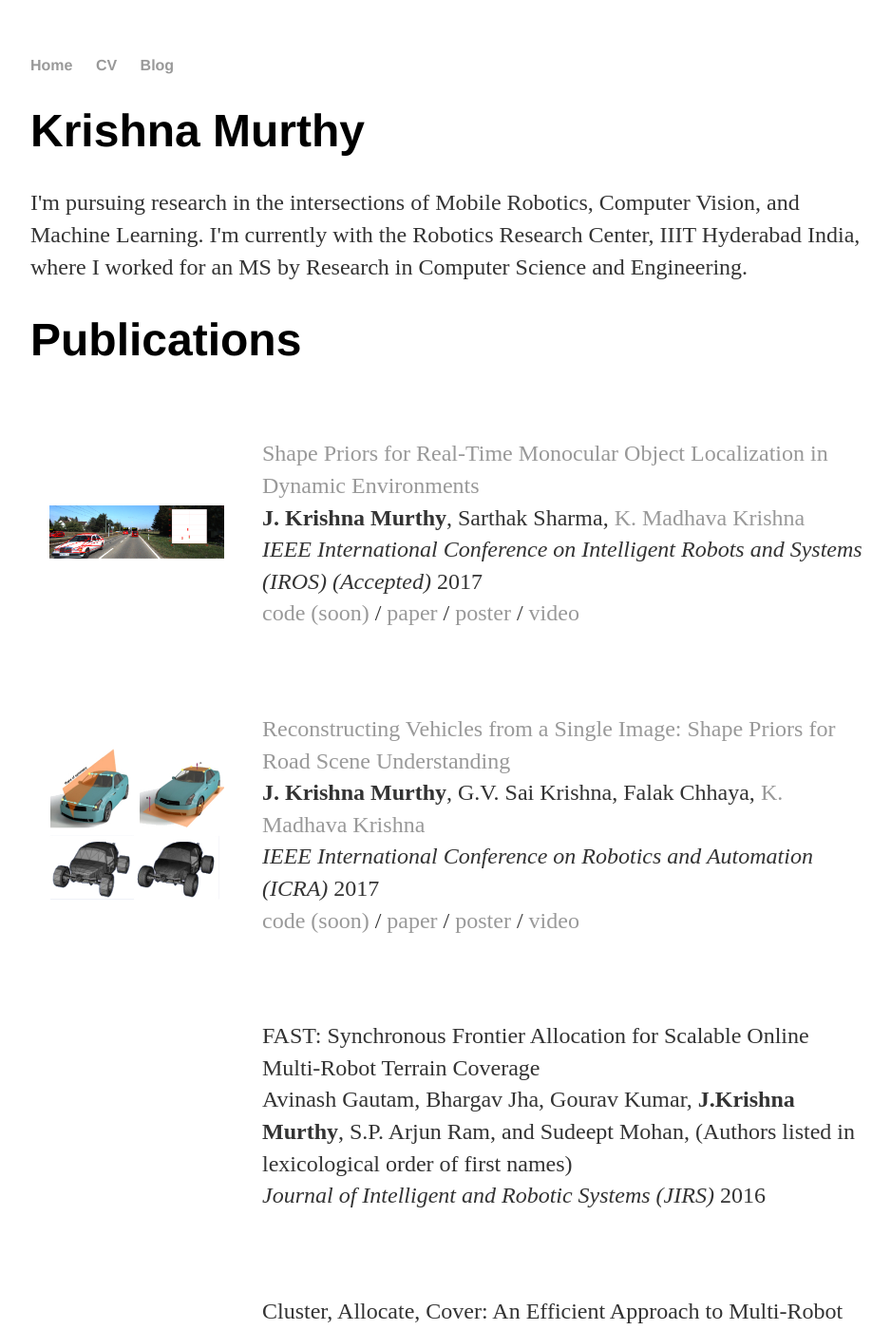
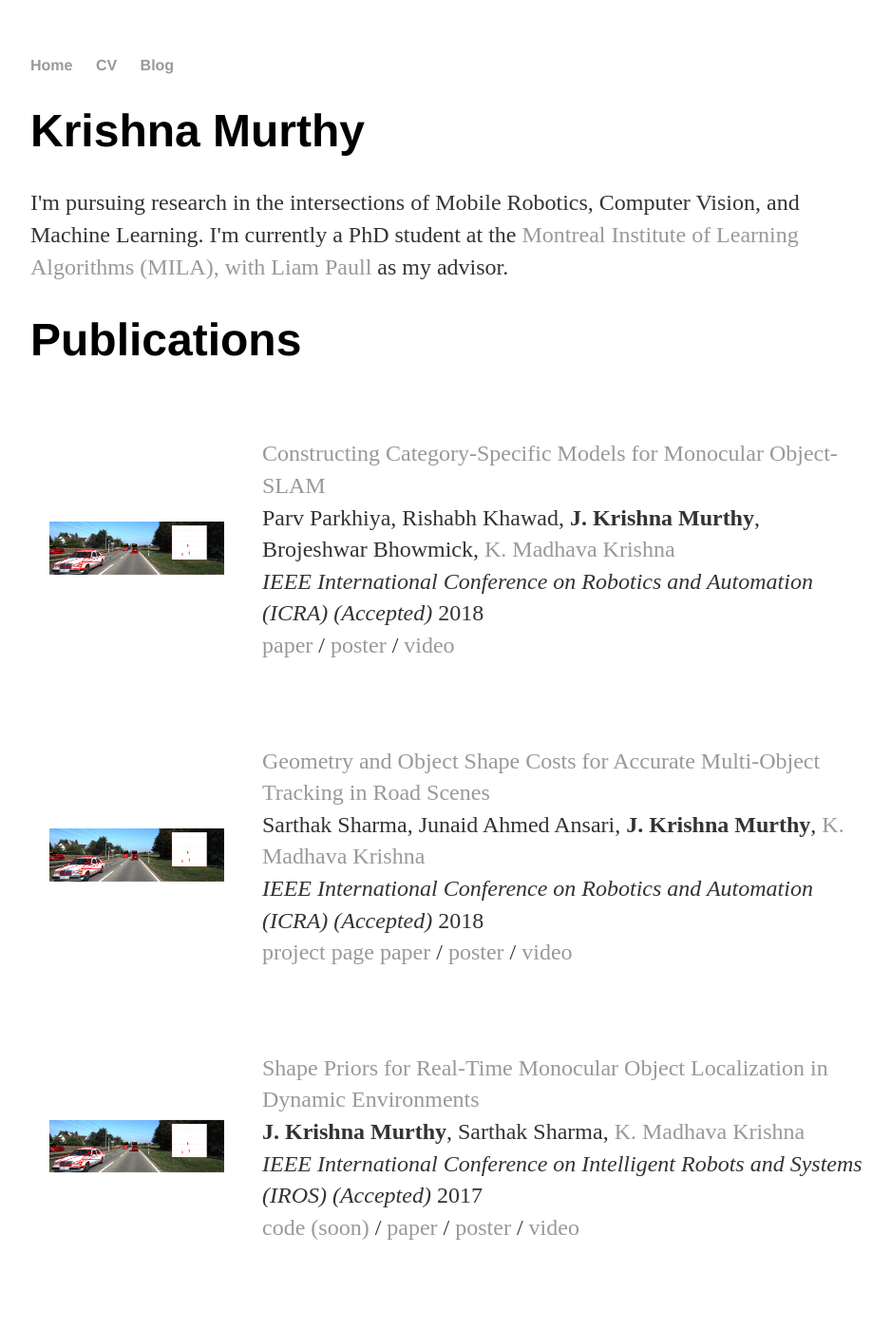
Before and after one commit to manfreddiaz/krrish94.github.io, a Jekyll site: the page built from index.html, in a window 1280 px wide and 1400 px high. Shown: the whole window at 95% size, without its empty margins (160-1098 px from the left). Built offline with Jekyll 4.4.1, drawn with Linux system fonts in a browser that asks for light colours.

Commit message:
ICRA 2018 papers; IIIT -> MILA

```diff
--- a/index.html
+++ b/index.html
@@ -5,7 +5,7 @@ title: Krishna Murthy
 <div class="blurb">
    <h1>Krishna Murthy</h1>
 	<p>I'm pursuing research in the intersections of Mobile Robotics, Computer Vision, and Machine Learning.
-	I'm currently with the Robotics Research Center, IIIT Hyderabad India, where I worked for an MS by Research in Computer Science and Engineering.</p>
+	I'm currently a PhD student at the <a href="https://mila.quebec/en/">Montreal Institute of Learning Algorithms (MILA), with <a href="http://people.csail.mit.edu/lpaull/">Liam Paull</a> as my advisor.</a></p>
 </div>
 
 <div class="body">
@@ -13,6 +13,56 @@ title: Krishna Murthy
 
 	<table width="100%" align="center" border="0" cellspacing="0" cellpadding="20">
             <tbody>
+
+	      <!-- ICRA 2018 (Object SLAM) -->
+              <tr>
+                <td width="25%">
+                  <div class="imgborder">
+                    <img src="./data/2017_iros.png" width="100%" height="100%">
+                  </div>
+                </td>
+                <td valign="top" width="75%">
+                  <p>
+                    <a href="./data/2017_iros_paper.pdf">
+                      <papertitle>Constructing Category-Specific Models for Monocular Object-SLAM</papertitle>
+                    </a>
+                    <br>
+			  Parv Parkhiya, Rishabh Khawad, <strong>J. Krishna Murthy</strong>, Brojeshwar Bhowmick, <a href=http://robotics.iiit.ac.in>K. Madhava Krishna</a>
+                    <br>
+			  <em>IEEE International Conference on Robotics and Automation (ICRA) (Accepted)</em> 2018
+                    <br>
+			  <a href="">paper</a> /
+			  <a href="">poster </a> /
+			  <a href="https://www.youtube.com/watch?v=6gI_FJrTT84&index=1&list=PLeLTo8Fr-14fylgUcb2d38h97iaLtYFFQ">video</a>
+                  </p>
+                </td>
+              </tr>
+
+
+	      <!-- ICRA 2018 (MOT) -->
+              <tr>
+                <td width="25%">
+                  <div class="imgborder">
+                    <img src="./data/2017_iros.png" width="100%" height="100%">
+                  </div>
+                </td>
+                <td valign="top" width="75%">
+                  <p>
+                    <a href="./data/2017_iros_paper.pdf">
+                      <papertitle>Geometry and Object Shape Costs for Accurate Multi-Object Tracking in Road Scenes</papertitle>
+                    </a>
+                    <br>
+			  Sarthak Sharma, Junaid Ahmed Ansari, <strong>J. Krishna Murthy</strong>, <a href=http://robotics.iiit.ac.in>K. Madhava Krishna</a>
+                    <br>
+			  <em>IEEE International Conference on Robotics and Automation (ICRA) (Accepted)</em> 2018
+                    <br>
+			  <a href="https://junaidcs032.github.io/Geometry_ObjectShape_MOT/">project page</a>
+			  <a href="">paper</a> /
+			  <a href="">poster </a> /
+			  <a href="https://www.youtube.com/watch?v=DpmzQSXhZko">video</a>
+                  </p>
+                </td>
+              </tr>
 
               <!-- IROS 2017 -->
               <tr>
```
